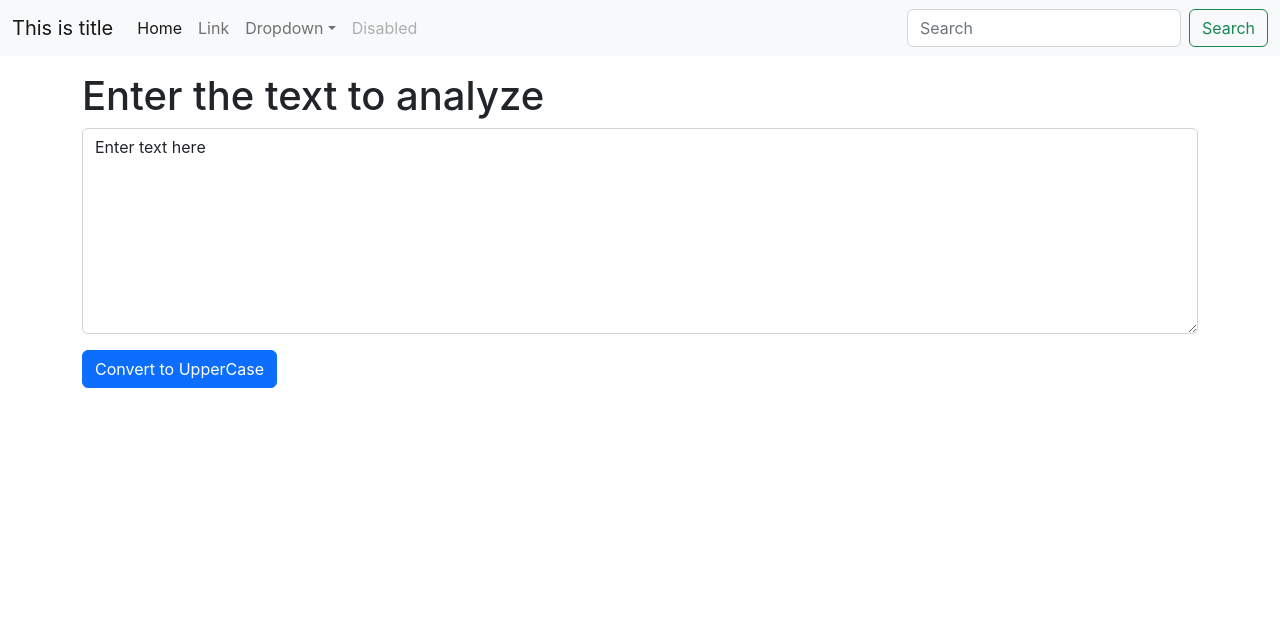
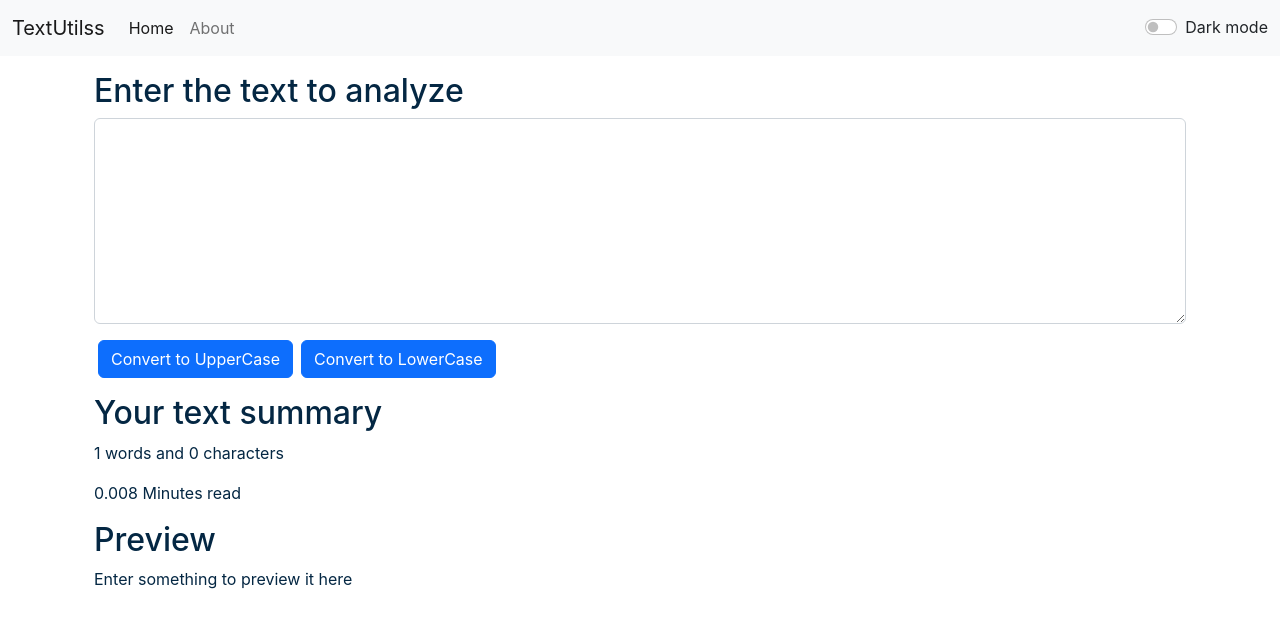
Before and after one commit to atulyakhatri/ReactionOfReact, a React (Create React App) app in the folder textutils/: page / in a window 1280 px wide. Shown: the top 628 px of the page. Built offline with nearby package versions, Linux system fonts and the light colour scheme.

Commit message:
Added dark mode

```diff
--- a/textutils/src/App.js
+++ b/textutils/src/App.js
@@ -1,16 +1,33 @@
 // import logo from './logo.svg';
 import Navbar from './components/Navbar';
 import Textbar from './components/TextForm';
+// import About from './components/About';
 import './App.css';
+import React, { useState } from "react";
 
 function App() {
+  const [mode, setMode] = useState("light");
+
+  const toggleMode = () => {
+    if (mode === "light") {
+      setMode("dark");
+      document.body.style.backgroundColor = "#042743";
+    }
+    else {
+      setMode("light")
+      document.body.style.backgroundColor = "white";
+    }
+  }
+
+
   return (
     <>
 
-      <Navbar />
+      <Navbar title="TextUtilss" mode={mode} toggleMode={toggleMode} />
       {/* <Navbar title = "TextUtilss"/> */}
       <div className='container my-3'>
-      <Textbar heading= "Enter the text to analyze"/>
+        <Textbar heading="Enter the text to analyze" mode={mode}/>
+        {/* <About /> */}
       </div>
 
 
--- /dev/null
+++ b/textutils/src/components/About.js
@@ -0,0 +1,79 @@
+import React,{useState} from "react";
+
+export default function About(props){
+  // eslint-disable-next-line
+    const [myStyle, setMyStyle] = useState({
+      color: 'white',
+      backgroundColor: 'black'
+    });
+    const [btntxt, setbtntxt] = useState("Enable dark mode")
+
+
+    const toggleStyle = ()=>{
+      if(myStyle.color === "white"){
+        setMyStyle({
+          color: 'black',
+          backgroundColor: 'white'
+        })
+        setbtntxt("Enable dark mode")
+      }
+      else{
+        setMyStyle({
+          color: 'white',
+          backgroundColor: 'black'
+        })
+        setbtntxt("Enable light mode")
+      }
+    }
+
+    return (
+    <div className="container"   style={myStyle}    >
+        <h1 className="my-3">About US </h1>
+        <div className="accordion" id="accordionExample"   >
+  <div className="accordion-item">
+    <h2 className="accordion-header" id="headingOne"   >
+      <button className="accordion-button" style={myStyle} type="button" data-bs-toggle="collapse" data-bs-target="#collapseOne" aria-expanded="true" aria-controls="collapseOne">
+        Accordion Item #1
+      </button>
+    </h2>
+    <div id="collapseOne" className="accordion-collapse collapse show" aria-labelledby="headingOne" data-bs-parent="#accordionExample">
+      <div className="accordion-body"   style={myStyle}   >
+        <strong>This is the first item's accordion body.</strong> It is shown by default, until the collapse plugin adds the appropriate classNamees that we use to style each element. These classNamees control the overall appearance, as well as the showing and hiding via CSS transitions. You can modify any of this with custom CSS or overriding our default variables. It's also worth noting that just about any HTML can go within the <code>.accordion-body</code>, though the transition does limit overflow.
+      </div>
+    </div>
+  </div>
+  <div className="accordion-item">
+    <h2 className="accordion-header" id="headingTwo"   >
+      <button className="accordion-button collapsed" style={myStyle} type="button" data-bs-toggle="collapse" data-bs-target="#collapseTwo" aria-expanded="false" aria-controls="collapseTwo">
+        Accordion Item #2
+      </button>
+    </h2>
+    <div id="collapseTwo" className="accordion-collapse collapse"   aria-labelledby="headingTwo" data-bs-parent="#accordionExample">
+      <div className="accordion-body"  style={myStyle} >
+        <strong>This is the second item's accordion body.</strong> It is hidden by default, until the collapse plugin adds the appropriate classNamees that we use to style each element. These classNamees control the overall appearance, as well as the showing and hiding via CSS transitions. You can modify any of this with custom CSS or overriding our default variables. It's also worth noting that just about any HTML can go within the <code>.accordion-body</code>, though the transition does limit overflow.
+      </div>
+    </div>
+  </div>
+  <div className="accordion-item" >
+    <h2 className="accordion-header" id="headingThree"   >
+      <button className="accordion-button collapsed"  style={myStyle}   type="button" data-bs-toggle="collapse" data-bs-target="#collapseThree" aria-expanded="false" aria-controls="collapseThree">
+        Accordion Item #3
+      </button>
+    </h2>
+    <div id="collapseThree" className="accordion-collapse collapse"  aria-labelledby="headingThree" data-bs-parent="#accordionExample">
+      <div className="accordion-body"  style={myStyle} >
+        <strong>This is the third item's accordion body.</strong> It is hidden by default, until the collapse plugin adds the appropriate classNamees that we use to style each element. These classNamees control the overall appearance, as well as the showing and hiding via CSS transitions. You can modify any of this with custom CSS or overriding our default variables. It's also worth noting that just about any HTML can go within the <code>.accordion-body</code>, though the transition does limit overflow.
+      </div>
+    </div>
+  </div>
+</div>
+<div className="conatiner my-3">
+  <button type="button" onClick={toggleStyle} className="btn btn-primary">{btntxt}</button>
+  </div>
+</div>
+
+
+);
+
+
+}
--- a/textutils/src/components/Navbar.js
+++ b/textutils/src/components/Navbar.js
@@ -5,7 +5,7 @@
   return (
     // <h1>Hello</h1>
 
-  <nav className="navbar navbar-expand-lg bg-light">
+    <nav className={`navbar navbar-expand-lg navbar-${props.mode} bg-${props.mode}`}>
       <div className="container-fluid">
         <a className="navbar-brand" href="/">{props.title}</a>
         <button className="navbar-toggler" type="button" data-bs-toggle="collapse" data-bs-target="/navbarSupportedContent" aria-controls="navbarSupportedContent" aria-expanded="false" aria-label="Toggle navigation">
@@ -17,34 +17,26 @@
               <a className="nav-link active" aria-current="page" href="/">Home</a>
             </li>
             <li className="nav-item">
-            <a className="nav-link" href="/">Link</a>
+              <a className="nav-link" href="/">About</a>
             </li>
-          <li className="nav-item dropdown">
-            <a className="nav-link dropdown-toggle" href="/" id="navbarDropdown" role="button" data-bs-toggle="dropdown" aria-expanded="false">
-              Dropdown
-            </a>
-            <ul className="dropdown-menu" aria-labelledby="navbarDropdown">
-              <li><a className="dropdown-item" href="/">Action</a></li>
-              <li><a className="dropdown-item" href="/">Another action</a></li>
-              <li><hr className="dropdown-divider"/></li>
-              <li><a className="dropdown-item" href="/">Something else here</a></li>
+
           </ul>
-          </li>
-          <li className="nav-item">
-            <a className="nav-link disabled" href="/">Disabled</a>
-          </li>
-        </ul>
-        <form className="d-flex" role="search">
+          {/* <form className="d-flex">
           <input className="form-control me-2" type="search" placeholder="Search" aria-label="Search"/>
           <button className="btn btn-outline-success" type="submit">Search</button>
-        </form>
+        </form> */}
+          <div className={`form-check form-switch text-${props.mode==="light"?"dark" : "light"}`}>
+            <input className="form-check-input" onClick={props.toggleMode} type="checkbox" role="switch" id="flexSwitchCheckDefault" />
+            <label className="form-check-label" for="flexSwitchCheckDefault" >Dark mode</label>
+          </div>
         </div>
       </div>
     </nav>
 
+
   );
 }
 
-Navbar.propTypes = {title: PropTypes.string.isRequired}
+Navbar.propTypes = { title: PropTypes.string.isRequired }
 
-Navbar.defaultProps ={title: "This is title" }
+Navbar.defaultProps = { title: "This is title" }
--- a/textutils/src/components/TextForm.js
+++ b/textutils/src/components/TextForm.js
@@ -8,24 +8,38 @@
     setText(newText);
   }
 
+  const handleLowClick = () =>{
+    // console.log("Converted to UpperCase" + text);
+    let newText = text.toLowerCase();
+    setText(newText);
+  }
+
   const handleOnChange =(event) =>{
     // console.log("On change");
     setText(event.target.value);
   }
 
 
-  const[text, setText] = useState("Enter text here");
+  const[text, setText] = useState("");
   return (
-  <div>
-  <div className="mb-3">
-    <h1>{props.heading}</h1>
-    <textarea className="form-control" value={text} onChange={handleOnChange} id="exampleFormControlTextarea1" rows="8"></textarea>
+    <>
+  <div className="container" style= {{color: props.mode==="dark"?"white" : "#042743"}}>
+    <h2>{props.heading}</h2>
+    <div className='mb-3'>
+    <textarea className="form-control" value={text} onChange={handleOnChange} style= {{backgroundColor: props.mode==="dark"?"grey" : "white",color: props.mode==="dark"?"white" : "#042743"}}id="exampleFormControlTextarea1" rows="8"></textarea>
 
   </div>
-  <button className='btn btn-primary' onClick={handleUpClick}>Convert to UpperCase</button>
+  <button className='btn btn-primary mx-1' onClick={handleUpClick}>Convert to UpperCase</button>
+  <button className='btn btn-primary mx-1' onClick={handleLowClick}>Convert to LowerCase</button>
   </div>
-
-
+  <div className="container my-3" style= {{color: props.mode==="dark"?"white" : "#042743"}}>
+    <h2>Your text summary </h2>
+    <p>{text.trim().split(" ").length} words and {text.length} characters</p>
+    <p>{0.008 * text.trim().split(" ").length} Minutes read</p>
+    <h2>Preview</h2>
+    <p>{text.length>0?text:"Enter something to preview it here"}</p>
+  </div>
+  </>
 
   );
 }
```
Lines whose indentation alone changed are shown as unchanged.
